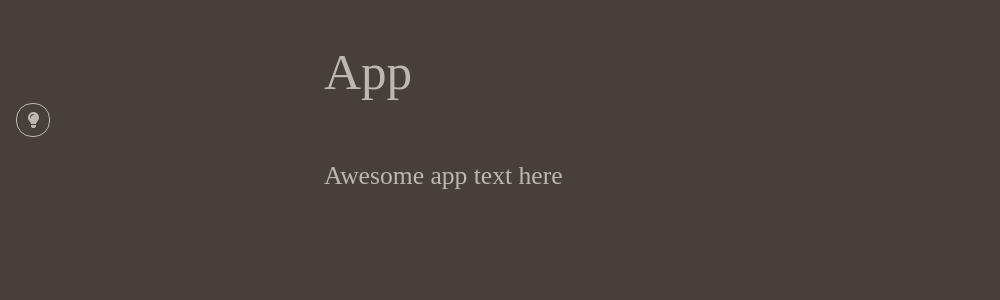
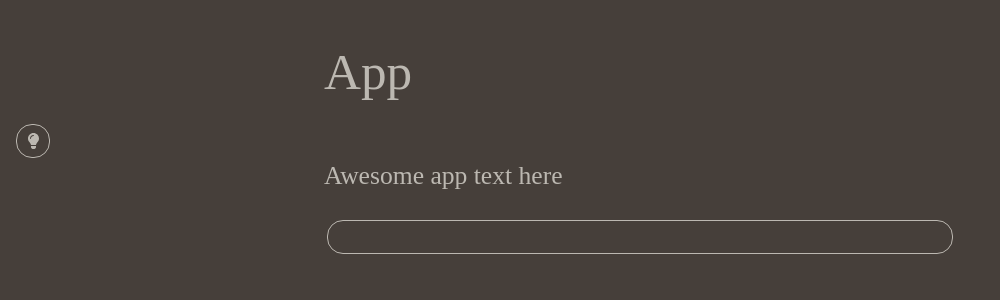
Before and after one commit to TessavWalstijn/nextjs.form, a Next.js app: page / in a window 1280 px wide. Shown: the top 300 px of the page, without its empty margins (0-1000 px from the left). Built offline with nearby package versions, Linux system fonts and the light colour scheme.

Commit message:
#1 Implemented input component

```diff
--- a/pages/index.tsx
+++ b/pages/index.tsx
@@ -7,6 +7,7 @@ import H from '@react/components/Typography/Header'
 import P from '@react/components/Typography/Paragraph'
 import Container from '@react/components/Container'
 import NavBar from '@react/components/NavBar'
+import Form from '@react/components/Form'
 
 const Home = (data: any) => {
 
@@ -48,6 +49,7 @@ const Home = (data: any) => {
           ]} />
           <H variant="h1">{data.title}</H>
           <P>{data.text}</P>
+          <Form />
         </Container>
       </ThemeProvider>
     </>
--- /dev/null
+++ b/react/components/Form/index.tsx
@@ -0,0 +1,28 @@
+import React from 'react'
+import StyledProps from '@react/props/StyledProps'
+import Input, { Feedback } from '@react/components/Input';
+import RegExpLib from '@utils/regExpLib';
+
+const Form: React.FC<StyledProps> = () => {
+  const checkEmail = (value: string, setFeedback: any) => {
+
+    if (RegExpLib.checkEmail(value)) {
+      if (value === 'email@example.com') {
+        // NOTE: This could be a database check
+        return setFeedback(Feedback.error)
+      } else {
+        return setFeedback(Feedback.regular)
+      }
+    }
+
+    return setFeedback(Feedback.warn)
+  }
+
+  return <Input
+    onCheck={checkEmail}
+    error="Email address already has an account here"
+    warn="Invalid email address"
+  />
+}
+
+export default Form;
--- /dev/null
+++ b/react/components/Input/index.tsx
@@ -0,0 +1,41 @@
+import React, { useRef, useState } from 'react'
+import {
+  InputStyled,
+  Warn,
+  Error,
+} from './styled'
+import StyledProps from '@react/props/StyledProps'
+import debounce from '@utils/debounce';
+
+export enum Feedback {
+  regular = 'regular',
+  error = 'error',
+  warn = 'warning',
+}
+
+interface Props extends StyledProps {
+  onCheck: (value: string, setFeedback: any) => void
+  error: string
+  warn: string
+}
+
+const Input: React.FC<Props> = ({onCheck, error, warn, ...other }) => {
+  const [feedback, setFeedback] = useState<Feedback>(Feedback.regular)
+  const inputRef = useRef<HTMLInputElement | null>(null)
+
+  const handleKeyUp = debounce(() => {
+    const input = inputRef.current
+
+    if (!input) return
+
+    onCheck(input.value, setFeedback)
+  }, 300)
+
+  return <>
+    <InputStyled ref={inputRef} onKeyUp={handleKeyUp} feedback={feedback} fontSize={0} type='text' {...other} />
+    { feedback === 'warning' && <Warn>{warn}</Warn> }
+    { feedback === 'error' && <Error>{error}</Error> }
+  </>
+}
+
+export default Input;
--- /dev/null
+++ b/react/components/Input/styled.tsx
@@ -0,0 +1,56 @@
+import styled, { css, StyledComponent, DefaultTheme } from 'styled-components'
+import { motion, HTMLMotionProps, ForwardRefComponent } from 'framer-motion'
+import { space, color, typography, layout, variant } from 'styled-system'
+import StyledProps from '@react/props/StyledProps'
+import P from '@react/components/Typography/Paragraph';
+
+const feedback = variant({
+  prop: 'feedback',
+  variants: {
+    warning: css`
+      color: #ffc726;
+      border: solid 0.1rem #ffc726;
+    `,
+    error: css`
+      color: #db222a;
+      border: solid 0.1rem #db222a;
+    `,
+  }
+})
+
+export const InputStyled: StyledComponent<
+  ForwardRefComponent<HTMLInputElement, HTMLMotionProps<"input">>,
+  DefaultTheme,
+  { feedback: string } & StyledProps,
+  never
+> = styled(motion.input)`
+  border-radius: 1rem;
+  height: 1.6rem;
+  margin: 0.2rem;
+  padding: 0.2rem 0.5rem;
+  color: ${(props) => props.theme.colors.highlight};
+  border: solid 0.1rem ${(props) => props.theme.colors.highlight};
+  background-color: ${(props) => props.theme.colors.lowlight};
+
+  ${feedback}
+  ${typography}
+  ${space}
+  ${color}
+  ${layout}
+`
+
+export const Error = styled(P)`
+  color: #db222a;
+  font-size: 1rem;
+  margin-top: -.2rem;
+  margin-left: 1rem;
+  font-weight: 300;
+`
+
+export const Warn = styled(P)`
+  color: #ffc726;
+  font-size: 1rem;
+  margin-top: -.2rem;
+  margin-left: 1rem;
+  font-weight: 300;
+`
--- a/react/components/NavBar/styled.ts
+++ b/react/components/NavBar/styled.ts
@@ -15,31 +15,6 @@ export const Nav = styled.nav<StyledProps>`
   padding: 10px 0px;
   left: 0px;
   width: 100%;
-  z-index: 10;
-
-  ::before {
-    content: '';
-    position: fixed;
-    bottom: 55px;
-    width: 0px;
-    height: 0px;
-    border-left: solid 8px transparent;
-    border-right: solid 8px transparent;
-    border-top: solid 8px ${(props) => props.theme.colors.highlight};
-    z-index: 11;
-  }
-
-  ::after {
-    content: '';
-    position: fixed;
-    bottom: 56px;
-    width: 0px;
-    height: 0px;
-    border-left: solid 7px transparent;
-    border-right: solid 7px transparent;
-    border-top: solid 7px ${(props) => props.theme.colors.lowlight};
-    z-index: 12;
-  }
 
   @media (min-width: 50rem) {
     bottom: unset;
@@ -48,14 +23,6 @@ export const Nav = styled.nav<StyledProps>`
     width: unset;
     border-top: unset;
     padding: 0;
-
-    ::before {
-      border-top: solid 7px transparent;
-    }
-
-    ::after {
-      border-top: solid 8px transparent;
-    }
   }
 
   ${typography}
--- a/tsconfig.json
+++ b/tsconfig.json
@@ -21,7 +21,8 @@
     "isolatedModules": true,
     "baseUrl": ".",
     "paths": {
-      "@react/*": ["./react/*"]
+      "@react/*": ["./react/*"],
+      "@utils/*": ["./utils/*"]
     }
   },
   "exclude": ["node_modules"],
--- /dev/null
+++ b/utils/debounce.ts
@@ -0,0 +1,20 @@
+function debounce<F extends Function>(
+    callback: F,
+    wait: number,
+    immediate = false,
+): (...args: any) => void {
+    let timeout: any;
+    const callable = (...args: any) => {
+        const later = () => {
+            timeout = null;
+            if (!immediate) callback.apply(callable, args);
+        };
+        const callNow = immediate && !timeout;
+        clearTimeout(timeout);
+        timeout = setTimeout(later, wait);
+        if (callNow) callback.apply(callable, args);
+    };
+    return callable;
+}
+
+export default debounce;
--- /dev/null
+++ b/utils/regExpLib.ts
@@ -0,0 +1,113 @@
+class RegExpLib {
+  // #region check
+  /**
+   * Matches if it as first an @ and then a dot with text around those tokens.
+   * Match has to be from the beginning of the string to the end.
+   * @param   {string}  value The value you want to check against.
+   * @returns {boolean}       Returns true if a match has been found.
+   */
+  public static checkEmail(email: string) {
+      // NOTE: Simple RegEx test to check if it as first an @ and then a dot
+      return /(^\S+([@])\S+([.])\w+$)/g.test(email);
+  }
+
+  /**
+   * Matches any characters in the range "A" to "Z" and "a" to "z"
+   * (char code 65 to 90 and 97 to 122).
+   * Match has to be from the beginning of the string to the end.
+   * NOTE: Case sensitive.
+   * @param   {string}  value The value you want to check against.
+   * @returns {boolean}       Returns true if a match has been found.
+   */
+  public static checkCharsOnly(value: string) {
+      return /(^[A-Za-z]+$)/g.test(value);
+  }
+
+  /**
+   * Matches any characters in the range "A" to "Z" and "a" to "z" and space
+   * (char code 32, 65 to 90 and 97 to 122).
+   * Match has to be from the beginning of the string to the end.
+   * NOTE: Case sensitive.
+   * @param   {string}  value The value you want to check against.
+   * @returns {boolean}       Returns true if a match has been found.
+   */
+  public static checkName(value: string) {
+      return /(^[A-Za-z ]+$)/g.test(value);
+  }
+
+  /**
+   * Matches numbers ranging from 01 and 1 to 31.
+   * Match has to be from the beginning of the string to the end.
+   * @param   {string}  value The value you want to check against.
+   * @returns {boolean}       Returns true if a match has been found.
+   */
+  public static checkDay(value: string) {
+      return /^(0?[1-9]|[12][0-9]|3[01])$/g.test(value);
+  }
+
+  /**
+   * Matches numbers ranging from 01 and 1 to 12.
+   * Match has to be from the beginning of the string to the end.
+   * @param   {string}  value The value you want to check against.
+   * @returns {boolean}       Returns true if a match has been found.
+   */
+  public static checkMonth(value: string) {
+      return /^(0?[1-9]|1[0-2])$/g.test(value);
+  }
+  // #endregion
+
+  // #region contains
+  /**
+   * Matches any character in the range "A" to "Z"(char code 65 to 90).
+   * NOTE: Case sensitive.
+   * @param   {string}  value The value you want to check against.
+   * @returns {boolean}       Returns true if a match has been found.
+   */
+  public static containsUpperCase(value: string) {
+      return /([A-Z]+)/g.test(value);
+  }
+
+  /**
+   * Matches any character in the range "a" to "z" (char code 97 to 122).
+   * NOTE: Case sensitive.
+   * @param   {string}  value The value you want to check against.
+   * @returns {boolean}       Returns true if a match has been found.
+   */
+  public static containsLowerCase(value: string) {
+      return /([a-z]+)/g.test(value);
+  }
+
+  /**
+   * Matches any characters in the range "A" to "Z" and "a" to "z"
+   * (char code 65 to 90 and 97 to 122).
+   * NOTE: Case sensitive.
+   * @param   {string}  value The value you want to check against.
+   * @returns {boolean}       Returns true if a match has been found.
+   */
+  public static containsChars(value: string) {
+      return /([A-Za-z])/g.test(value);
+  }
+
+  /**
+   * Matches any character in the range "0" to "9" (char code 48 to 57).
+   * NOTE: Case sensitive.
+   * @param   {string}  value The value you want to check against.
+   * @returns {boolean}       Returns true if a match has been found.
+   */
+  public static containsNumbers(value: string) {
+      return /(\d+)/g.test(value);
+  }
+
+  /**
+   * Matches any character that is not a word character
+   * (alphanumeric & underscore).
+   * @param   {string}  value The value you want to check against.
+   * @returns {boolean}       Returns true if a match has been found.
+   */
+  public static containsOtherChars(value: string) {
+      return /(\W+)/g.test(value);
+  }
+  // #endregion
+}
+
+export default RegExpLib;
```
Also changed, not shown: react/components/NavBar/index.tsx (line endings or trailing spaces).
